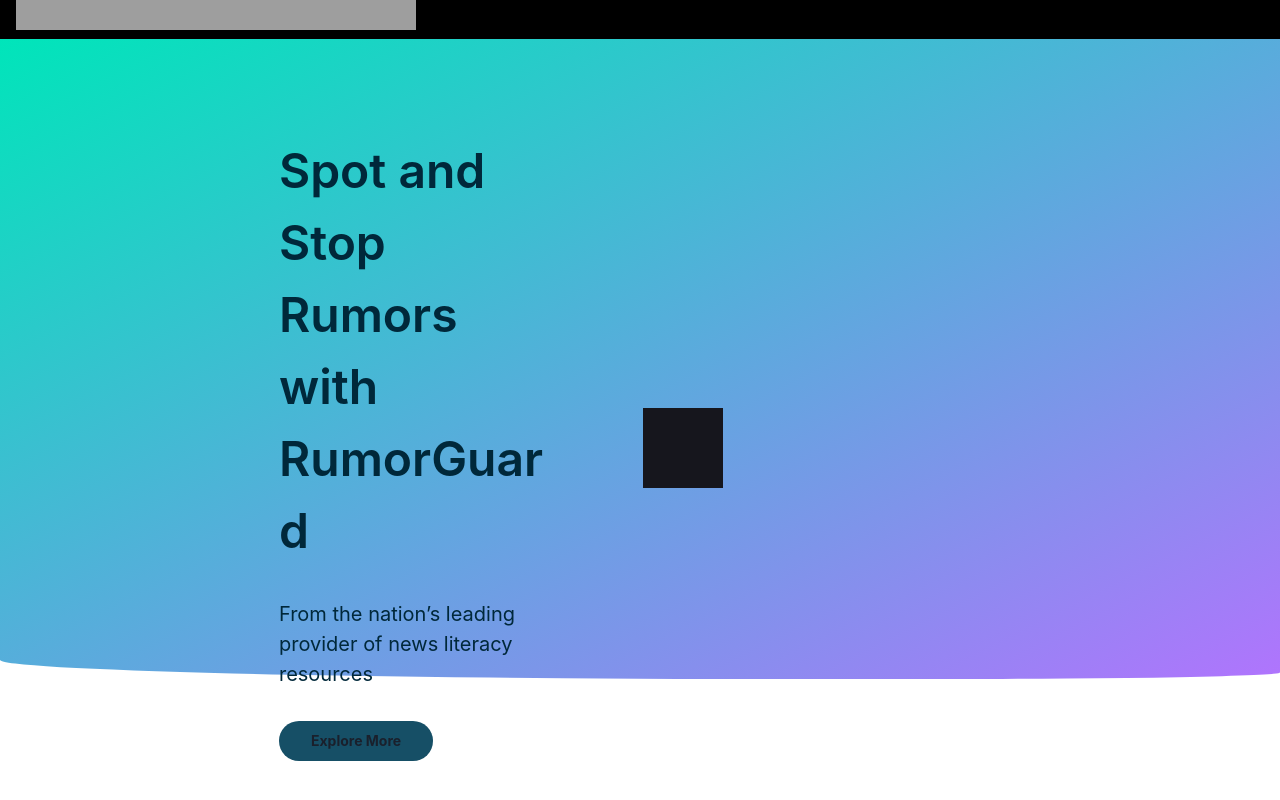
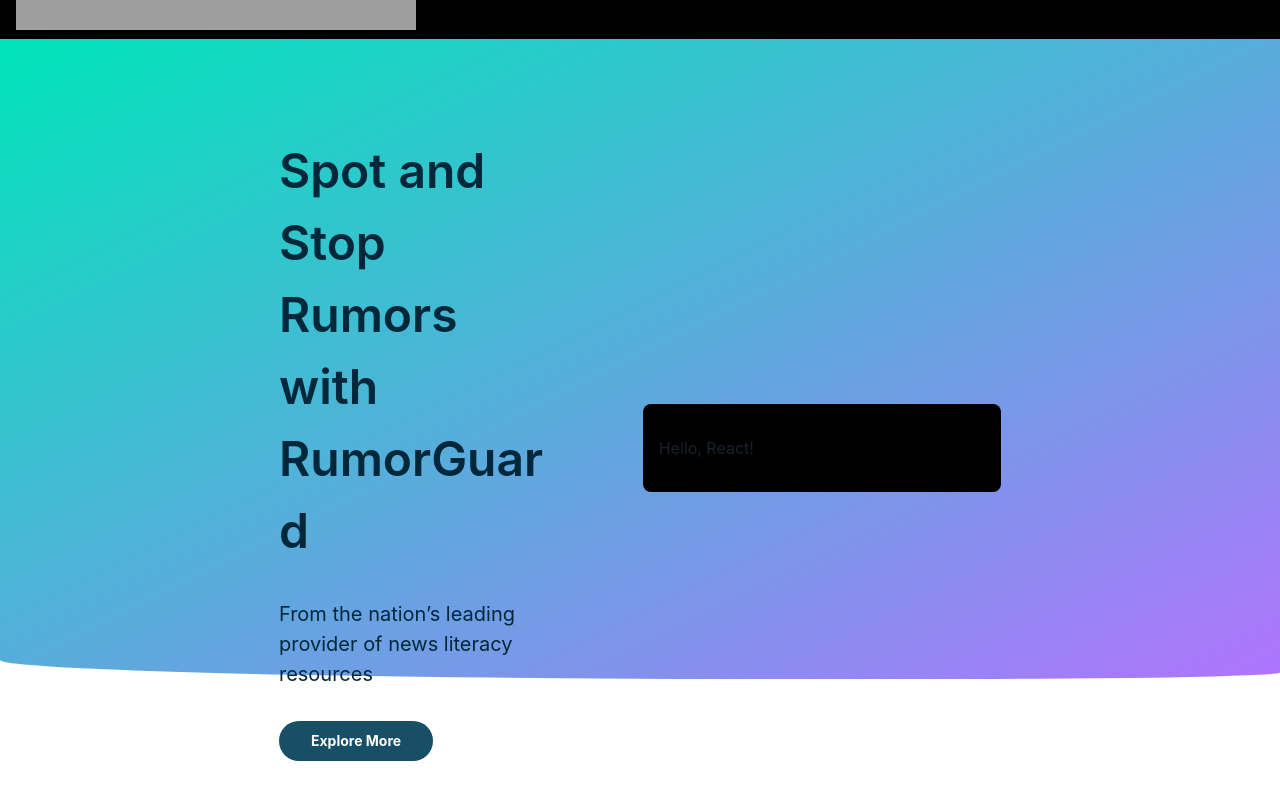
Before and after one commit to itsMikeLowrey/NewsLitChakra, a Next.js app: page / in a window 1280 px wide. Shown: the part 278-1078 px from the top of the page. Built offline with nearby package versions, Linux system fonts and the light colour scheme; grey boxes are pictures that could not be loaded.

Commit message:
Lit Typescript Working This pr adds the needed libray for lit and the typscript configs to get it not erroring.

```diff
--- a/package.json
+++ b/package.json
@@ -13,7 +13,11 @@
     "@emotion/react": "^11.14.0",
     "@emotion/server": "^11.11.0",
     "@emotion/styled": "^11.14.0",
+    "@lit/react": "^1.0.6",
     "framer-motion": "^6.3.0",
+    "lit": "^3.2.1",
+    "lit-element": "^4.1.1",
+    "lit-html": "^3.2.1",
     "next": "latest",
     "react": "^18.2.0",
     "react-dom": "^18.2.0"
--- a/src/components/CTA.tsx
+++ b/src/components/CTA.tsx
@@ -6,7 +6,9 @@
   Text,
   Button
 } from '@chakra-ui/react'
-import Quiz from '../components/Quiz'
+import '../components/Quiz'
+import React from 'react'
+
 export default function SplitScreen() {
   return (
     <Box bg='white'>
@@ -17,14 +19,17 @@
             <Box w='30%'>
               <Text fontSize="5xl" color={"#00283A"} fontWeight="semibold">Spot and Stop Rumors with RumorGuard</Text>
               <Text fontSize="xl" color={"#00283A"}  mt="2rem">From the nation’s leading provider of news literacy resources</Text>
-              <Button bg="#164F66" mt='2rem' borderRadius="full" fontWeight="bold" fontSize={"sm"} px="2rem"
+              <Button bg="#164F66" mt='2rem' borderRadius="full" fontWeight="bold" fontSize={"sm"} px="2rem" color={'white'}
                  _hover={{
-                  transform: "scale(1.1)", // Grows by 10%
+                  transform: "scale(1.1)",
                 }}
-                transition="transform 0.2s ease-in-out, background-color 0.2s ease-in-out" // Smooth transition
-             >Explore More</Button>
+                transition="transform 0.2s ease-in-out, background-color 0.2s ease-in-out"
+             >Explore More
+             </Button>
             </Box>
-            <Box w="40%" h="100%"> <Quiz/></Box>
+            <Box w="40%" h="100%">
+              <my-lit-component name="React"/>
+            </Box>
 
           </HStack>
         </HStack>
--- a/src/components/Quiz.tsx
+++ b/src/components/Quiz.tsx
@@ -1,13 +1,26 @@
-'use client'
+// my-lit-component.js
+import { LitElement, html, css } from 'lit'
+import { property } from 'lit/decorators.js';
 
-import {
-  Box
-} from '@chakra-ui/react'
+class MyLitComponent extends LitElement {
+  static styles = css`
+    :host {
+      display: block;
+      padding: 16px;
+      background-color: black;
+      border-radius: 8px;
+    }
+  `;
+  @property({ type: String })
+  name: string = 'World';
+  constructor() {
+    super();
+    this.name = 'World';
+  }
 
+  render() {
+    return html`<p>Hello, ${this.name}!</p>`;
+  }
+}
 
-export default function Quiz() {
-  return (
-    <Box bg='black' h='20' w='20'>
-    </Box>
-  )
-}
+customElements.define('my-lit-component', MyLitComponent);
--- a/tsconfig.json
+++ b/tsconfig.json
@@ -11,6 +11,8 @@
     "strict": false,
     "forceConsistentCasingInFileNames": true,
     "noEmit": true,
+    "experimentalDecorators": true,
+    "emitDecoratorMetadata": true,
     "esModuleInterop": true,
     "module": "esnext",
     "moduleResolution": "node",
```
Also changed, not shown: custom-elements.d.ts (added, +7 -0 lines), 1 other file (tests, documents, lock files or other folders).
